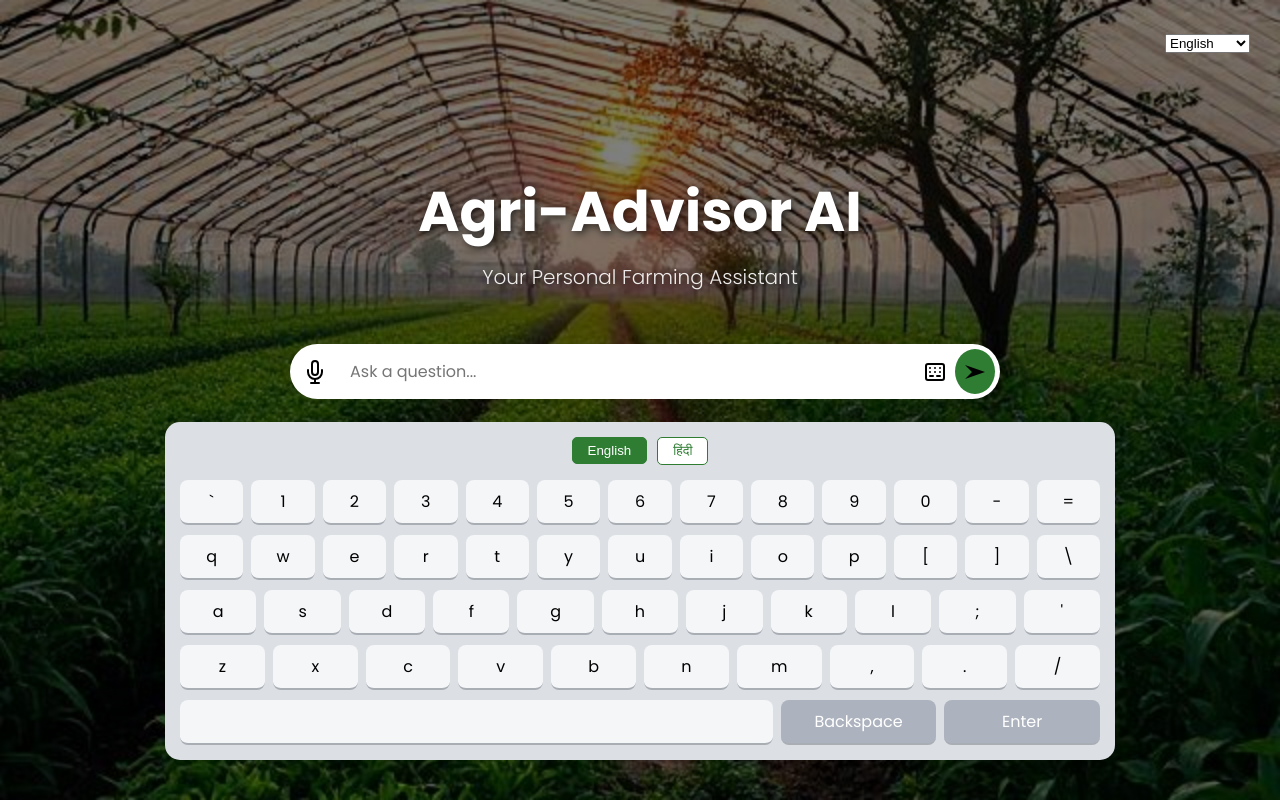
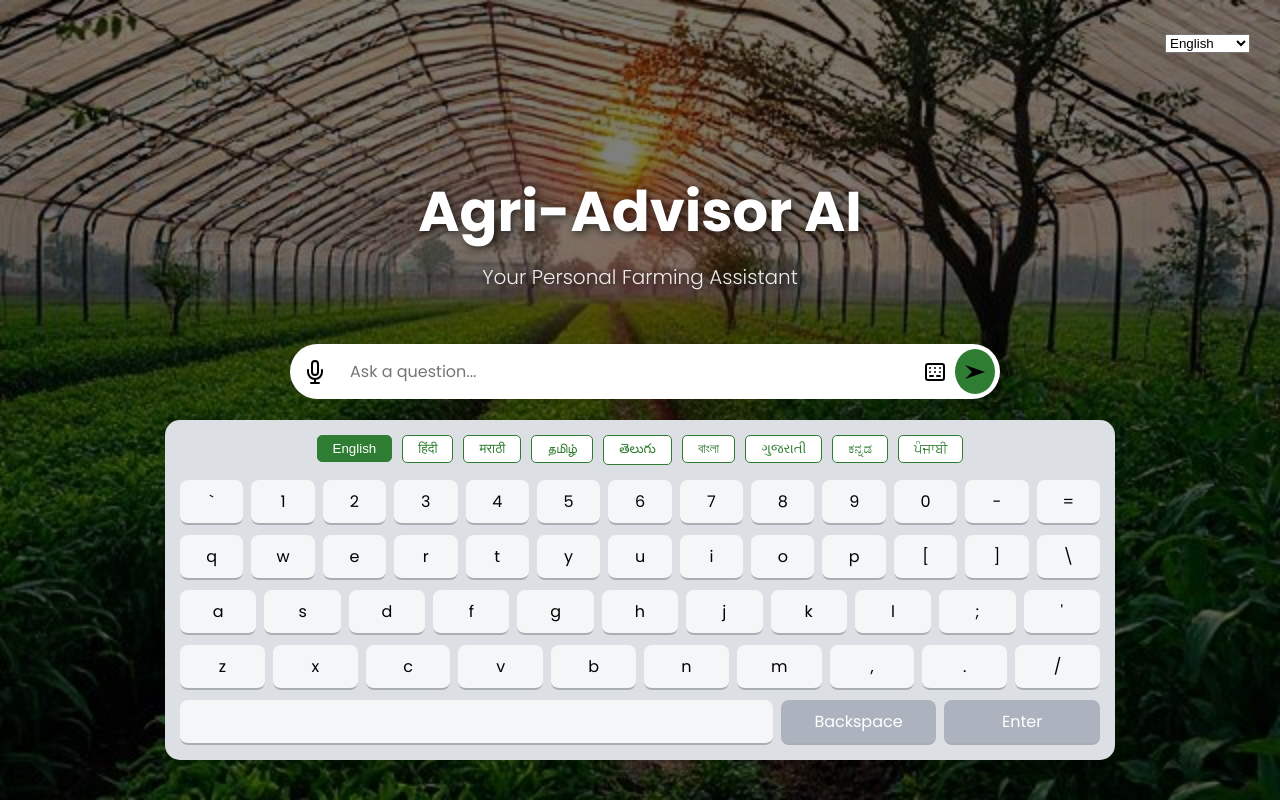
Before and after one commit to Sanchay117/Capital-One-Hackathon, a React (Create React App) app in the folder frontend/: page / in a window 1280 px wide. Both pictures are taken after a click on the button 935 px from the left and 371 px from the top of the page. Built offline with nearby package versions, Linux system fonts and the light colour scheme.

Commit message:
Update OnScreenKeyboard.jsx

```diff
--- a/frontend/src/components/OnScreenKeyboard.jsx
+++ b/frontend/src/components/OnScreenKeyboard.jsx
@@ -14,6 +14,55 @@ const keyboards = {
     ['ौ', 'ै', 'ा', 'ी', 'ू', 'ब', 'ह', 'ग', 'द', 'ज', 'ड', 'ज्ञ', 'त्र'],
     ['ो', 'े', '्', 'ि', 'ु', 'प', 'र', 'क', 'त', 'च', 'ट', 'ष'],
     ['ं', 'म', 'न', 'व', 'ल', 'स', ',', '.', 'य', 'श'],
+    [' ' , 'Backspace', 'Enter']
+  ],
+  mr: [
+    ['~', '१', '२', '३', '४', '५', '६', '७', '८', '९', '०', '-', 'ऋ'],
+    ['ौ', 'ै', 'ा', 'ी', 'ू', 'ब', 'ह', 'ग', 'द', 'ज', 'ड', 'ज्ञ', 'त्र'],
+    ['ो', 'े', '्', 'ि', 'ु', 'प', 'र', 'क', 'त', 'च', 'ट', 'ष'],
+    ['ं', 'म', 'न', 'व', 'ल', 'स', ',', '.', 'य', 'श'],
+    [' ' , 'Backspace', 'Enter']
+  ],
+  ta: [
+    ['`', '1', '2', '3', '4', '5', '6', '7', '8', '9', '0', '-', '='],
+    ['க்', 'வ்', 'ச்', 'ஞ்', 'ட்', 'ண்', 'த்', 'ந்', 'ப்', 'ம்', 'ய்', 'ர்', 'ல்'],
+    ['ா', 'ி', 'ீ', 'ு', 'ூ', 'ெ', 'ே', 'ை', 'ொ', 'ோ', 'ௌ'],
+    ['ழ்', 'ள்', 'ற்', 'ன்', 'ஶ', 'ஷ', 'ஸ', 'ஹ', 'க்ஷ', 'ஸ்ரீ'],
+    [' ' , 'Backspace', 'Enter']
+  ],
+  te: [
+    ['~', '౧', '౨', '౩', '౪', '౫', '౬', '౭', '౮', '౯', '౦', '-', 'ఋ'],
+    ['ౌ', 'ై', 'ా', 'ీ', 'ూ', 'బ', 'హ', 'గ', 'ద', 'జ', 'డ', 'ఙ', 'ఞ'],
+    ['ో', 'ే', '్', 'ి', 'ు', 'ప', 'ర', 'క', 'త', 'చ', 'ట', 'ష'],
+    ['ం', 'మ', 'న', 'వ', 'ల', 'స', ',', '.', 'య', 'శ'],
+    [' ' , 'Backspace', 'Enter']
+  ],
+  bn: [
+    ['~', '১', '২', '৩', '৪', '৫', '৬', '৭', '৮', '৯', '০', '-', 'ঋ'],
+    ['ৌ', 'ৈ', 'া', 'ী', 'ূ', 'ব', 'হ', 'গ', 'দ', 'জ', 'ড', 'ঞ', 'ত্র'],
+    ['ো', 'ে', '্', 'ি', 'ু', 'প', 'র', 'ক', 'ত', 'চ', 'ট', 'ষ'],
+    ['ং', 'ম', 'ন', 'ব', 'ল', 'স', ',', '.', 'য়', 'শ'],
+    [' ' , 'Backspace', 'Enter']
+  ],
+  gu: [
+    ['~', '૧', '૨', '૩', '૪', '૫', '૬', '૭', '૮', '૯', '૦', '-', 'ઋ'],
+    ['ૌ', 'ૈ', 'ા', 'ી', 'ૂ', 'બ', 'હ', 'ગ', 'દ', 'જ', 'ડ', 'ઞ', 'ત્ર'],
+    ['ો', 'ે', '્', 'િ', 'ુ', 'પ', 'ર', 'ક', 'ત', 'ચ', 'ટ', 'ષ'],
+    ['ં', 'મ', 'ન', 'વ', 'લ', 'સ', ',', '.', 'ય', 'શ'],
+    [' ' , 'Backspace', 'Enter']
+  ],
+  kn: [
+    ['~', '೧', '೨', '೩', '೪', '೫', '೬', '೭', '೮', '೯', '೦', '-', 'ಋ'],
+    ['ೌ', 'ೈ', 'ಾ', 'ೀ', 'ೂ', 'ಬ', 'ಹ', 'ಗ', 'ದ', 'ಜ', 'ಡ', 'ಞ', 'ತ್ರ'],
+    ['ೋ', 'ೇ', '್', 'ಿ', 'ು', 'ಪ', 'ರ', 'ಕ', 'ತ', 'ಚ', 'ಟ', 'ಷ'],
+    ['ಂ', 'ಮ', 'ನ', 'ವ', 'ಲ', 'ಸ', ',', '.', 'ಯ', 'ಶ'],
+    [' ' , 'Backspace', 'Enter']
+  ],
+  pa: [
+    ['~', '੧', '੨', '੩', '੪', '੫', '੬', '੭', '੮', '੯', '੦', '-', 'ਖ਼'],
+    ['ਔ', 'ਐ', 'ਆ', 'ਈ', 'ਊ', 'ਬ', 'ਹ', 'ਗ', 'ਦ', 'ਜ', 'ਡ', 'ਙ', 'ਤ੍ਰ'],
+    ['ਓ', 'ਏ', '੍', 'ਿ', 'ੁ', 'ਪ', 'ਰ', 'ਕ', 'ਤ', 'ਚ', 'ਟ', 'ਸ਼'],
+    ['ਂ', 'ਮ', 'ਨ', 'ਵ', 'ਲ', 'ਸ', ',', '.', 'ਯ', 'ਖ'],
     [' ' , 'Backspace', 'Enter']
   ]
 };
@@ -33,6 +82,13 @@ const OnScreenKeyboard = ({ onKeyPress }) => {
       <div className="language-switcher">
         <button onClick={() => setLanguage('en')} className={language === 'en' ? 'active' : ''}>English</button>
         <button onClick={() => setLanguage('hi')} className={language === 'hi' ? 'active' : ''}>हिंदी</button>
+        <button onClick={() => setLanguage('mr')} className={language === 'mr' ? 'active' : ''}>मराठी</button>
+        <button onClick={() => setLanguage('ta')} className={language === 'ta' ? 'active' : ''}>தமிழ்</button>
+        <button onClick={() => setLanguage('te')} className={language === 'te' ? 'active' : ''}>తెలుగు</button>
+        <button onClick={() => setLanguage('bn')} className={language === 'bn' ? 'active' : ''}>বাংলা</button>
+        <button onClick={() => setLanguage('gu')} className={language === 'gu' ? 'active' : ''}>ગુજરાતી</button>
+        <button onClick={() => setLanguage('kn')} className={language === 'kn' ? 'active' : ''}>ಕನ್ನಡ</button>
+        <button onClick={() => setLanguage('pa')} className={language === 'pa' ? 'active' : ''}>ਪੰਜਾਬੀ</button>
       </div>
       <div className="keyboard-layout">
         {keyboards[language].map((row, i) => (
```
